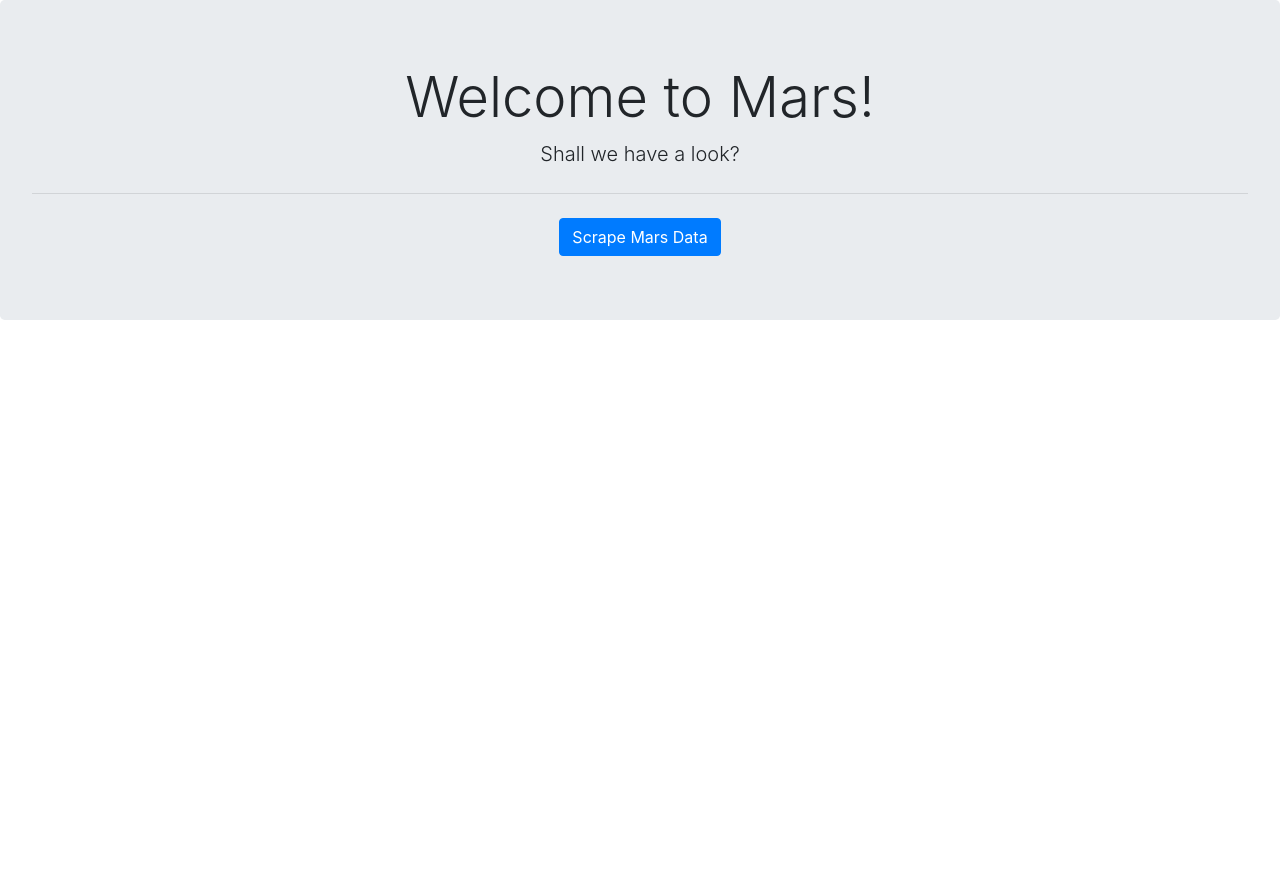
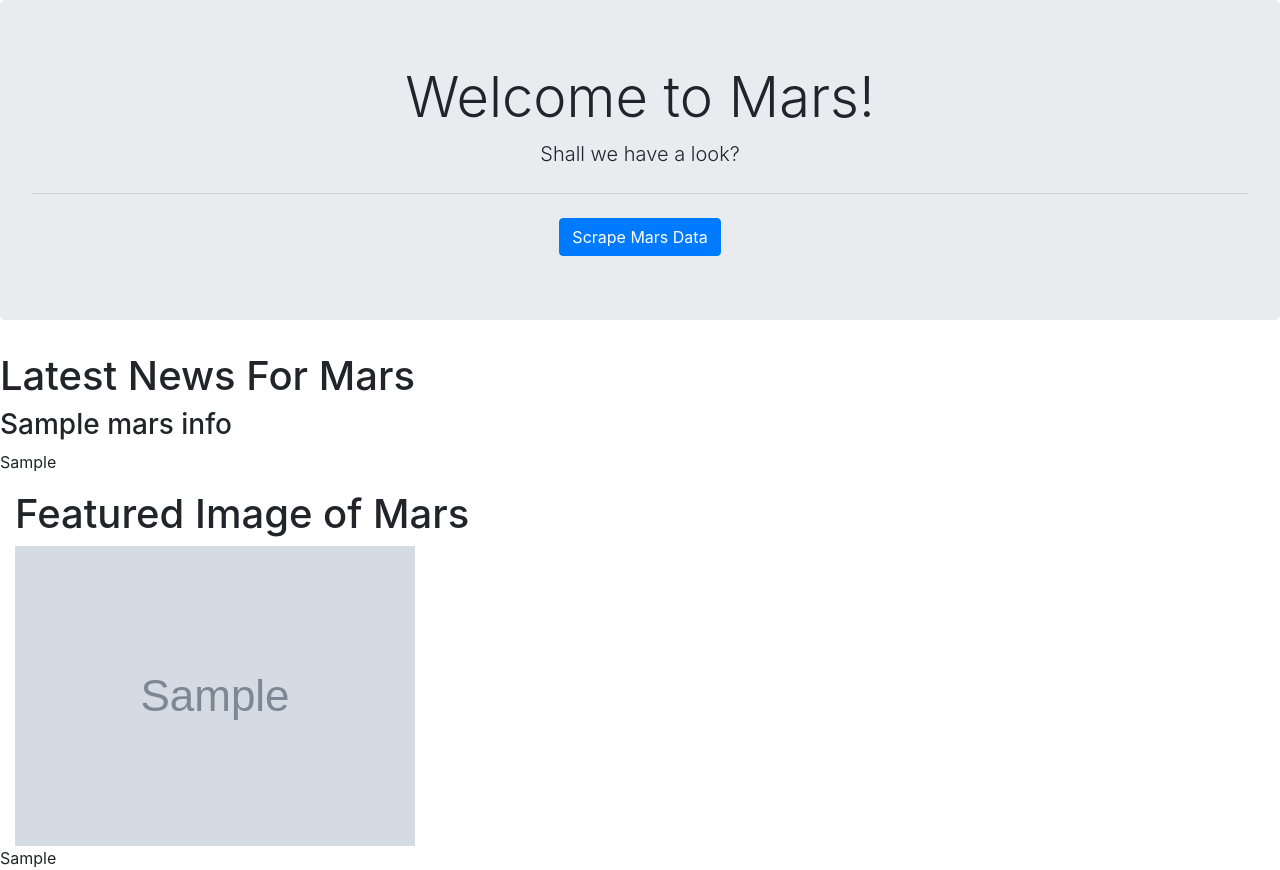
Before and after one commit to pspitzer86/Web-Scraping-Challenge, a Flask app: page / in a window 1280 px wide. Before the commit the page ends 320 px from the top, so only its background shows below. Run offline with Flask 2, Linux system fonts and the light colour scheme; grey boxes marked "Sample" are stand-in pictures; a database or web service that is not in the repository returns one stand-in record (values such as "Sample title").

Commit message:
adjusting scraped data

```diff
--- a/Mission_to_Mars/Templates/index.html
+++ b/Mission_to_Mars/Templates/index.html
@@ -34,9 +34,19 @@ In collaboration with Kate Spitzer
     </div>
 </div>
 
+<h1 class='text-lg-left'>Latest News For Mars</h1>
+<h3>{{mars.news_title}}</h3>
+<p>{{mars.news_p}}</p>
 
 
+<div class='col-md-8'>
+  <h1 class='text-lg-left'>Featured Image of Mars</h1>
+    <img src='{{mars.featured_image_url}}' alt='feature_mars'>
+</div>
 
+<div>
+  {{mars.mars_table_str | safe}}
+</div>
 
 
 
```
